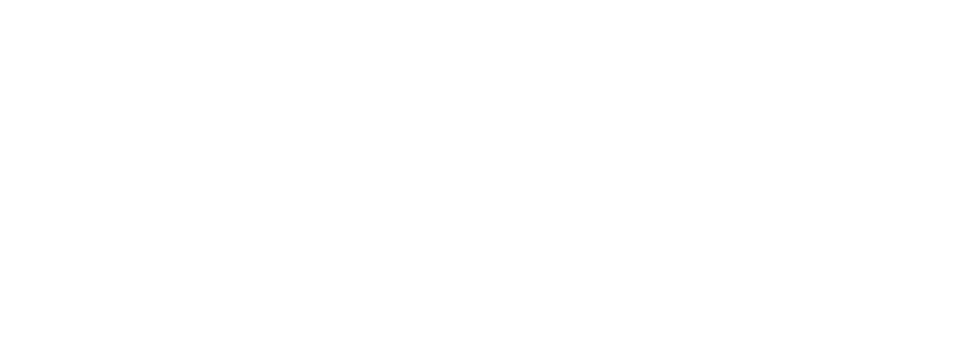
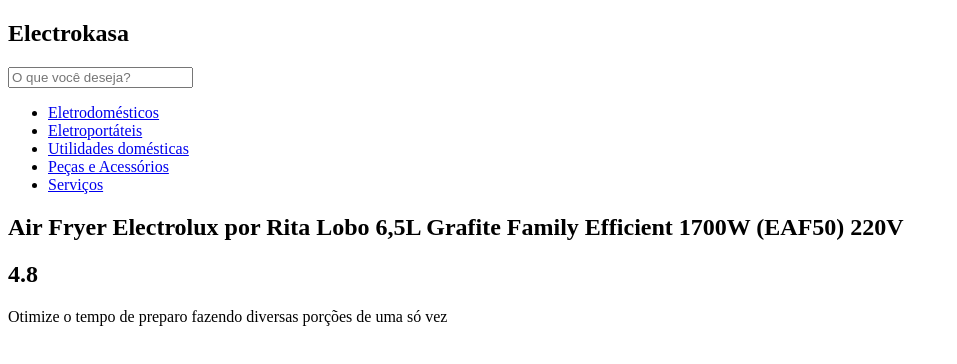
Before and after one commit to RonnyBezerra/Venda-Airfryer, a plain HTML site: page index.html in a window 1280 px wide. Shown: the whole page, without its empty margins (0-957 px from the left). Drawn offline with Linux system fonts and the light colour scheme.

Commit message:
Continuação do HTML, e adição da pasta assets

```diff
--- a/index.html
+++ b/index.html
@@ -6,6 +6,39 @@
     <title>AirFryer venda</title>
 </head>
 <body>
+    <header>
+        <section class="rodape">
+            <div class="marca">
+                <h2>Electrokasa</h2>
+            </div>
 
+            <div class="busca">
+                <input type="text" placeholder="O que você deseja?">
+            </div>
+        </section>
+
+        <section class="menu">
+            <div class="categorias">
+                <nav>
+                    <ul>
+                        <li><a href="https://www.youtube.com/watch?v=XsRgJ-Jo6uA&   list=PLfzW_wEeYxk6rA-wbXi1My4OCqCnv_emj">Eletrodomésticos</a></li>
+                        <li><a href="https://www.youtube.com/watch?v=M5XeeD53EwM&   list=PLfzW_wEeYxk6rA-wbXi1My4OCqCnv_emj&index=4">Eletroportáteis</a></li>
+                        <li><a href="https://www.youtube.com/watch?v=rpnKrDAMmtk&   list=PLfzW_wEeYxk6rA-wbXi1My4OCqCnv_emj&index=8">Utilidades domésticas</a></li>
+                        <li><a href="https://www.youtube.com/watch?v=ko2GZ351GFk&   list=PLfzW_wEeYxk6rA-wbXi1My4OCqCnv_emj&index=10">Peças e Acessórios</a></li>
+                        <li><a href="https://www.youtube.com/watch?v=keH5Lll4_0s&   list=PL0xHxvFNrfc55gQYJeVhS3du1wkE1iITY&index=10">Serviços</a></li>
+                    </ul>
+                </nav>
+            </div>
+        </section>
+    </header>
+
+    <main>
+        <section class="conteudoprincipal">
+            <h1>Air Fryer Electrolux por Rita Lobo 6,5L Grafite Family Efficient 1700W (EAF50) 220V</h1>
+            <h2>4.8</h2>
+
+            <p>Otimize o tempo de preparo fazendo diversas porções de uma só vez</p>
+        </section>
+    </main>
 </body>
 </html>
```
Also changed, not shown: assets/Airfryer.webp (added).
